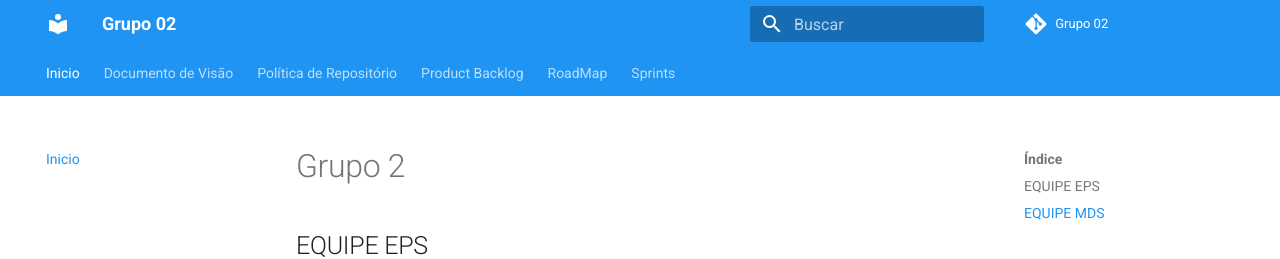
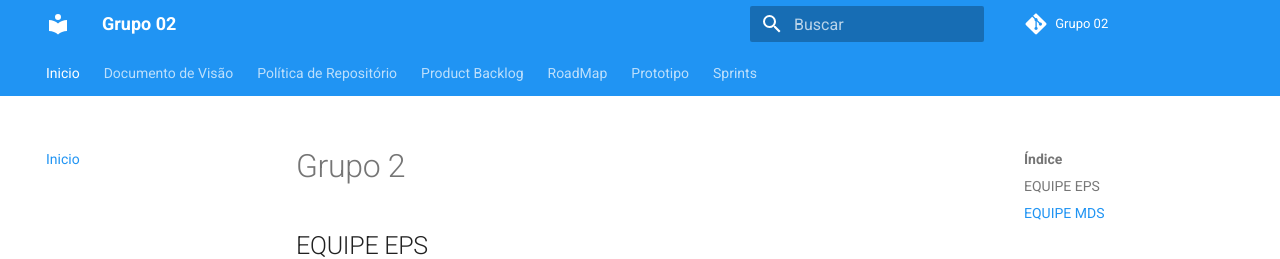
Before and after one commit to fga-eps-mds/2020.1-GaiaDex-wiki, an MkDocs documentation site: the page built from docs/index.md, in a window 1280 px wide and 1377 px high. Shown: the top 259 px of the window. Built offline with MkDocs 1.6.1 and Material for MkDocs 9.7.7, drawn with Linux system fonts in a browser that asks for light colours; comment, search, counter and statistics services are not loaded; old or Windows-style settings are respelled for this version of MkDocs.

Commit message:
Add prototype to sidebar

```diff
--- a/mkdocs.yml
+++ b/mkdocs.yml
@@ -35,6 +35,7 @@ nav:
   - Política de Repositório: repository_politics/repository_politics.md
   - Product Backlog: product_backlog/product_backlog.md
   - RoadMap: roadmap/roadmap.md
+  - Prototipo: prototipo/prototipo.md
   - Sprints:
     - Sprint 0:
       - Planning: sprints/sprint0/planning.md
```
